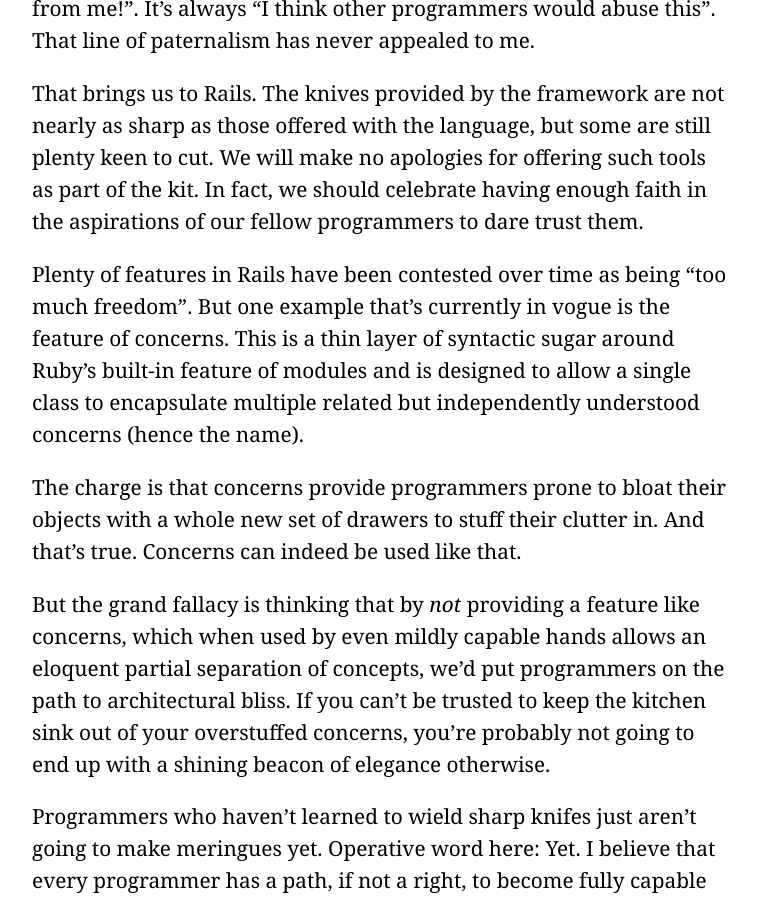
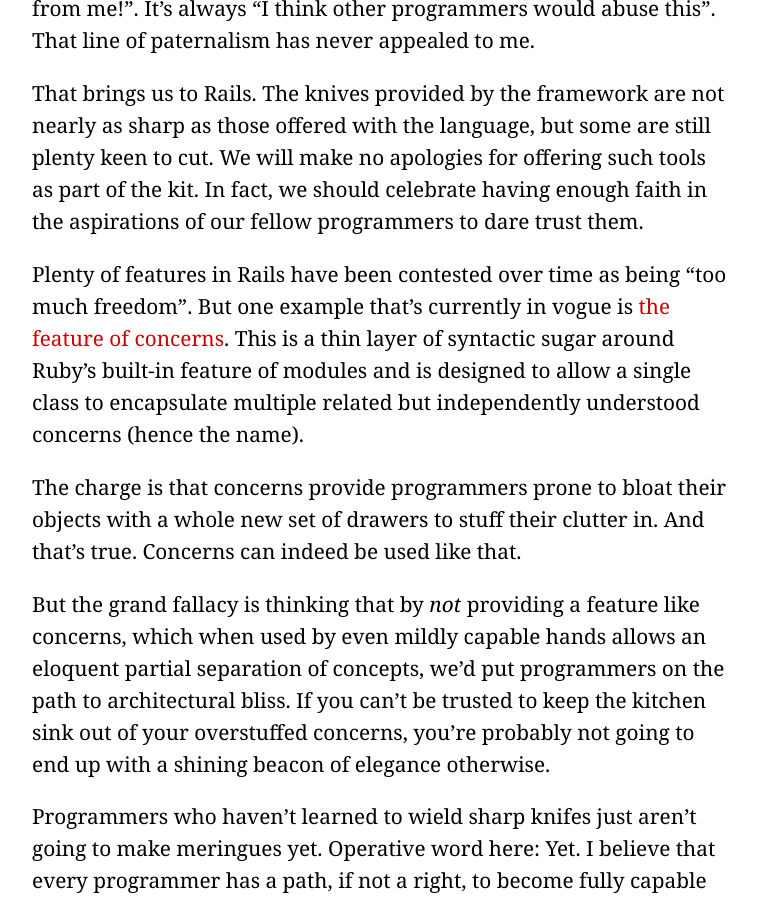
Before and after one commit to rails/homepage, a Jekyll site: the page built from doctrine.html, in a window 1280 px wide and 900 px high, scrolled down 15215 px. Shown: the whole window, without its empty margins (258-1015 px from the left). Built offline with Jekyll 4.4.1, drawn with Linux system fonts in a browser that asks for light colours; part of the change alters nothing that is shown.

```diff
--- a/doctrine.html
+++ b/doctrine.html
@@ -234,7 +234,7 @@ permalink: /doctrine/
 
       <p>That brings us to Rails. The knives provided by the framework are not nearly as sharp as those offered with the language, but some are still plenty keen to cut. We will make no apologies for offering such tools as part of the kit. In fact, we should celebrate having enough faith in the aspirations of our fellow programmers to dare trust them.</p>
 
-      <p>Plenty of features in Rails have been contested over time as being “too much freedom”. But one example that’s currently in vogue is the feature of concerns. This is a thin layer of syntactic sugar around Ruby’s built-in feature of modules and is designed to allow a single class to encapsulate multiple related but independently understood concerns (hence the name).</p>
+      <p>Plenty of features in Rails have been contested over time as being “too much freedom”. But one example that’s currently in vogue is <a href="https://github.com/rails/rails/blob/master/activesupport/lib/active_support/concern.rb">the feature of concerns</a>. This is a thin layer of syntactic sugar around Ruby’s built-in feature of modules and is designed to allow a single class to encapsulate multiple related but independently understood concerns (hence the name).</p>
 
       <p>The charge is that concerns provide programmers prone to bloat their objects with a whole new set of drawers to stuff their clutter in. And that’s true. Concerns can indeed be used like that.</p>
 
```
